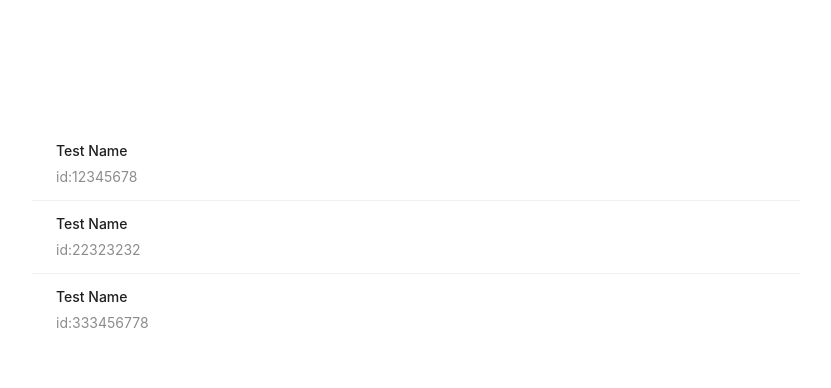
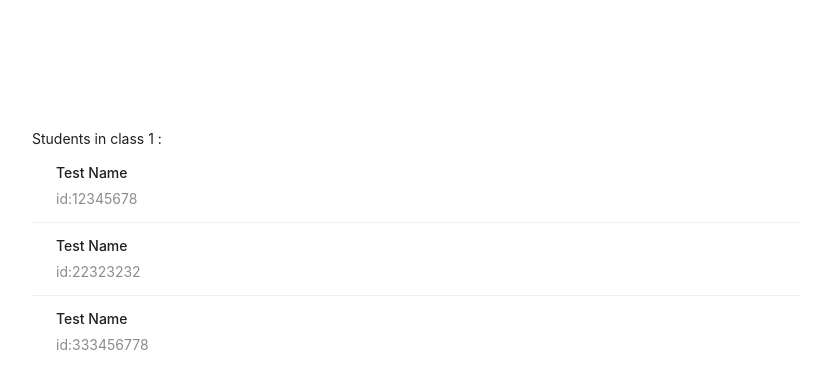
Before and after one commit to zhao-jingyan/StuMan-frontend, a Vue app: page /classes/1/students in a window 1280 px wide. Shown: the top 388 px of the page, without its empty margins (224-1055 px from the left). Built offline with nearby package versions, Linux system fonts and the light colour scheme.

Commit message:
feat: extract classNum

```diff
--- a/src/manage/Home.vue
+++ b/src/manage/Home.vue
@@ -1,3 +1,4 @@
 <template>
     <h1>Home</h1>
+    <h2>Why are u here?</h2>
 </template>
--- a/src/manage/StudentsList.vue
+++ b/src/manage/StudentsList.vue
@@ -2,9 +2,11 @@
 import router from '@/router/router'
 import type { UserInfo } from '@/types/index'
 import { onMounted } from 'vue'
-import { useRoute } from 'vue-router';
+import { createRouter, useRoute } from 'vue-router';
 
 const route = useRoute();
+
+const classNum : string = route.params.classNum as string;
 
 const goToDetail = (studentId: string) => {
     const newRoute = route.fullPath + '/' + studentId;
@@ -43,13 +45,13 @@ const mockData: UserInfo[] = [
 ]
 
 onMounted(() => {
-    const classNum : string = route.params.classNum as string;
     fetchStudents(classNum);
 })
 </script>
 
 <template>
     <div style="margin-top: 10%; margin-left: 20%; margin-right: 20%;">
+        <a-typography-text>Students in class {{ classNum }} :</a-typography-text>
         <a-list item-layout="horizontal" :data-source="mockData">
             <template #renderItem="{ item }">
                 <a-list-item>
```
